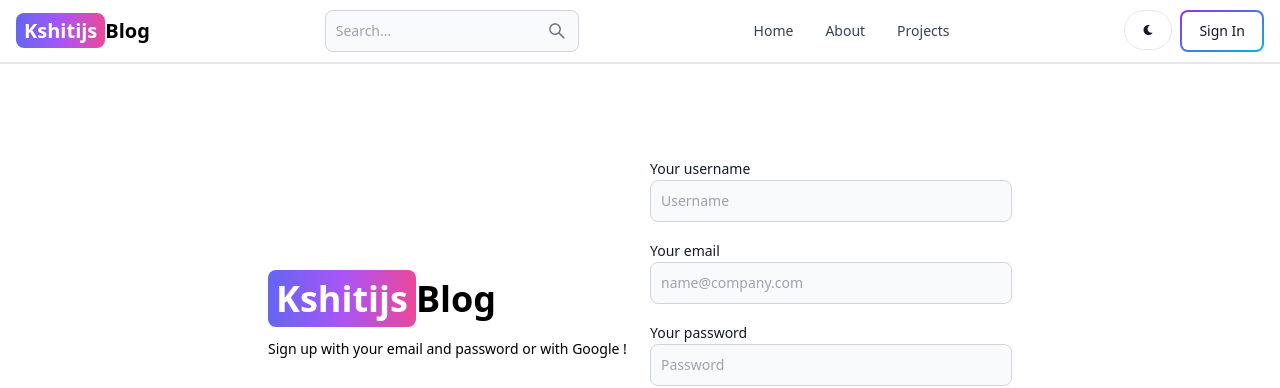
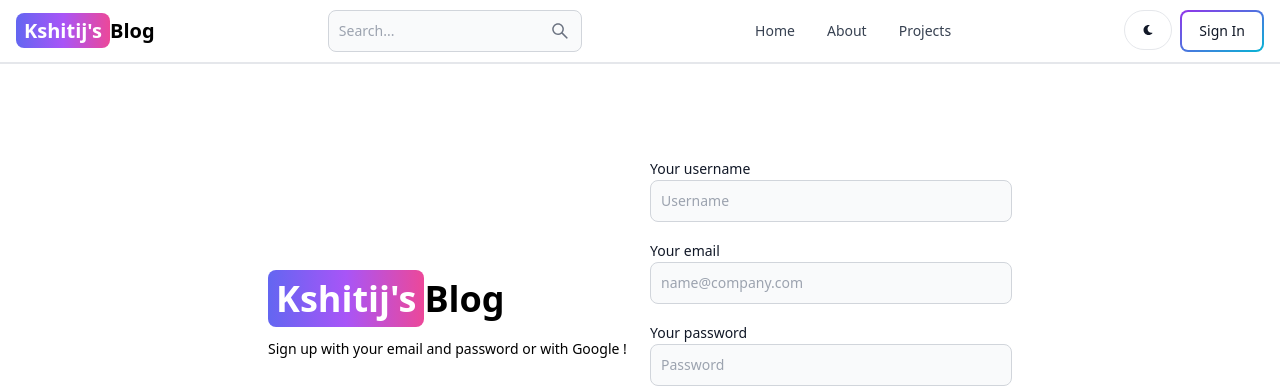
Before and after one commit to kchat3103/mern-blog, a React (Vite) app in the folder client/: page /sign-up in a window 1280 px wide. Shown: the top 388 px of the page. Built offline with nearby package versions, Linux system fonts and the light colour scheme.

Commit message:
minor changes

```diff
--- a/client/src/components/Header.jsx
+++ b/client/src/components/Header.jsx
@@ -11,7 +11,7 @@ export default function Header() {
     <Navbar className="border-b-2 bg-white">
         <Link to="/" className='self-center whitespace-nowrap text-sm sm:text-xl font-semibold dark:text-white' >
         <span className='px-2 py-1 bg-gradient-to-r from-indigo-500 via-purple-500 to-pink-500 rounded-lg text-white'>
-            Kshitijs
+            Kshitij&apos;s
         </span>
         Blog
         </Link>
--- a/client/src/pages/SignUp.jsx
+++ b/client/src/pages/SignUp.jsx
@@ -44,7 +44,7 @@ export default function SignUp() {
         <div className='flex-1'>
           <Link to='/' className='font-bold dark:text-white text-4xl'>
             <span className='px-2 py-1 bg-gradient-to-r from-indigo-500 via-purple-500 to-pink-500 rounded-lg text-white'>
-              Kshitijs
+              Kshitij&apos;s
             </span>
             Blog
           </Link>
```
